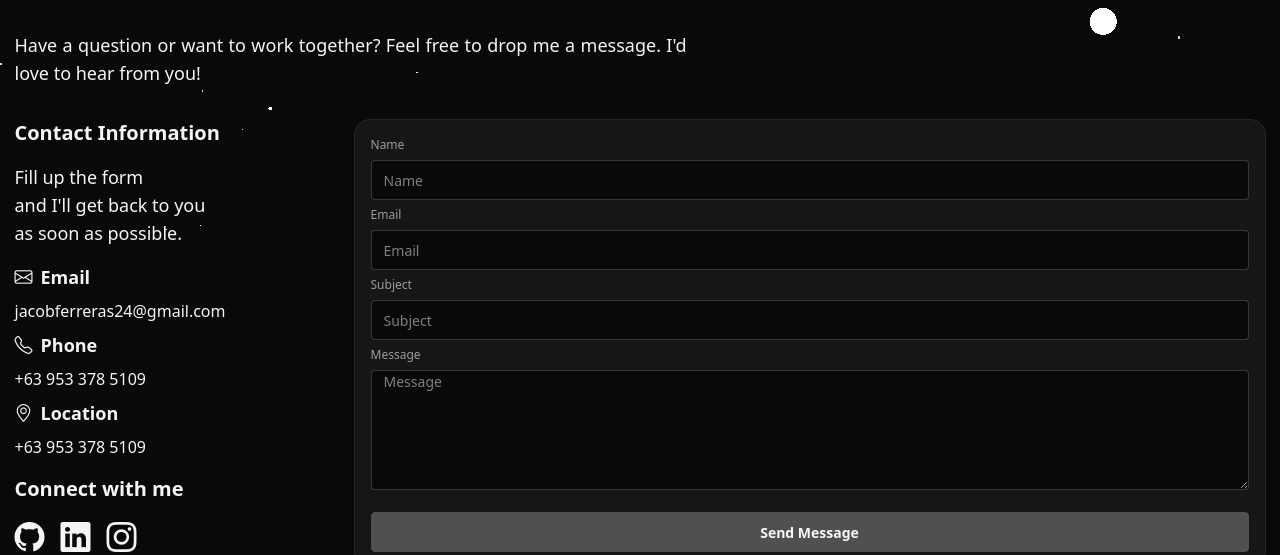
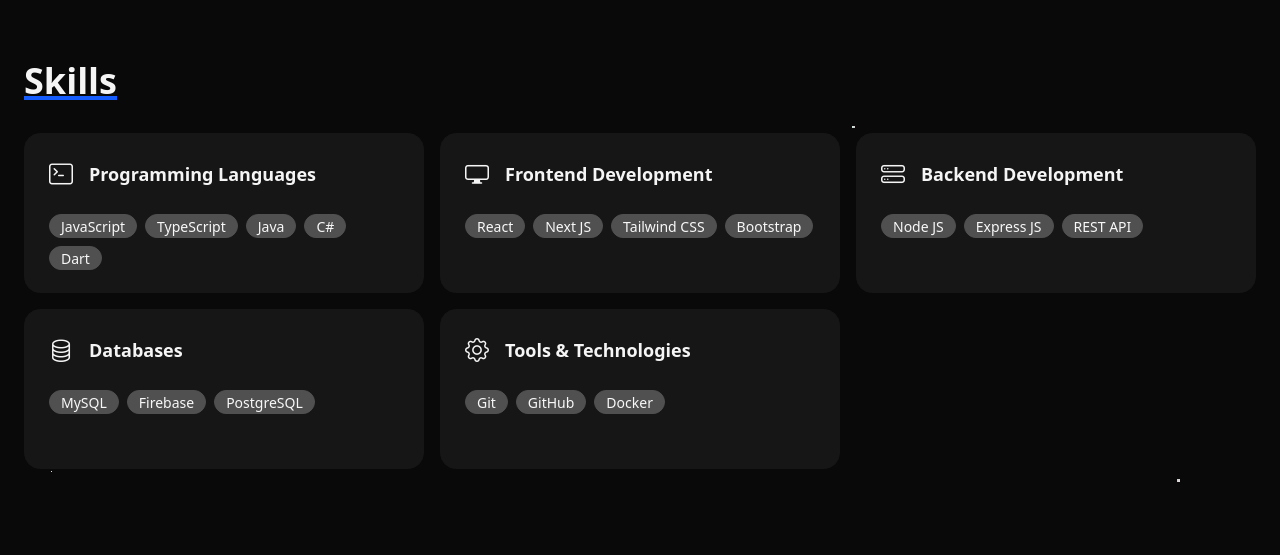
Before and after one commit to jacobferreras/my-portfolio, a Next.js app: page / in a window 1280 px wide. Shown: the part 2567-3122 px from the top of the page. Built offline with nearby package versions, Linux system fonts and the light colour scheme; no server answers; the database is empty.

Commit message:
Add SkillsCard component and integrate it into SkillsSectionLarge for enhanced skills display

```diff
--- /dev/null
+++ b/components/common/SkillsCard.tsx
@@ -0,0 +1,42 @@
+import React from "react";
+import { motion } from "motion/react";
+
+interface SkillsCardProps {
+  title: string;
+  logo: string;
+  badge1: string;
+  badge2: string;
+  badge3: string;
+  badge4?: string;
+  badge5?: string;
+}
+
+const SkillsCard = (props: SkillsCardProps) => {
+  return (
+    <motion.div
+      whileHover={{ scale: 1.05 }}
+      whileTap={{ scale: 0.95 }}
+      className="card card-border bg-base-200 w-auto xl:w-100 lg:h-40"
+    >
+      <div className="card-body">
+        <div className="flex flex-row gap-4 items-center mb-4">
+          {props.logo && <i className={`${props.logo} text-2xl`}></i>}
+          <h2 className="card-title">{props.title}</h2>
+        </div>
+        <div className="card-actions justify-start">
+          <div className="badge badge-neutral ">{props.badge1}</div>
+          <div className="badge badge-neutral ">{props.badge2}</div>
+          <div className="badge badge-neutral ">{props.badge3}</div>
+          {props.badge4 && (
+            <div className="badge badge-neutral ">{props.badge4}</div>
+          )}
+          {props.badge5 && (
+            <div className="badge badge-neutral ">{props.badge5}</div>
+          )}
+        </div>
+      </div>
+    </motion.div>
+  );
+};
+
+export default SkillsCard;
--- /dev/null
+++ b/components/ui/SkillsSectionLarge.tsx
@@ -0,0 +1,68 @@
+import React from "react";
+import { motion } from "motion/react";
+import SkillsCard from "../common/SkillsCard";
+
+const SkillsSectionLarge = () => {
+  return (
+    <div>
+      {/* Skills*/}
+      <section
+        id="skills"
+        className="flex flex-col px-4 py-14 min-h-200 z-10 relative gap-12 mb-8 lg:items-center lg:justify-center"
+      >
+        <div>
+          <motion.h1
+            className="text-4xl text-base-content font-bold underline decoration-blue-600 decoration-4 flex mb-8"
+            initial={{ opacity: 0, y: -50 }}
+            animate={{ opacity: 1, y: 0 }}
+            transition={{ duration: 1 }}
+          >
+            Skills
+          </motion.h1>
+          <div className="grid grid-cols-1 sm:grid-cols-2 lg:grid-cols-3 xl:grid-cols-3 gap-4">
+            <SkillsCard
+              title="Programming Languages"
+              logo="bi bi-terminal"
+              badge1="JavaScript"
+              badge2="TypeScript"
+              badge3="Java"
+              badge4="C#"
+              badge5="Dart"
+            />
+            <SkillsCard
+              title="Frontend Development"
+              logo="bi bi-display"
+              badge1="React"
+              badge2="Next JS"
+              badge3="Tailwind CSS"
+              badge4="Bootstrap"
+            />
+            <SkillsCard
+              title="Backend Development"
+              logo="bi bi-hdd-stack"
+              badge1="Node JS"
+              badge2="Express JS"
+              badge3="REST API"
+            />
+            <SkillsCard
+              title="Databases"
+              logo="bi bi-database"
+              badge1="MySQL"
+              badge2="Firebase"
+              badge3="PostgreSQL"
+            />
+            <SkillsCard
+              title="Tools & Technologies"
+              logo="bi bi-gear"
+              badge1="Git"
+              badge2="GitHub"
+              badge3="Docker"
+            />
+          </div>
+        </div>
+      </section>
+    </div>
+  );
+};
+
+export default SkillsSectionLarge;
```
